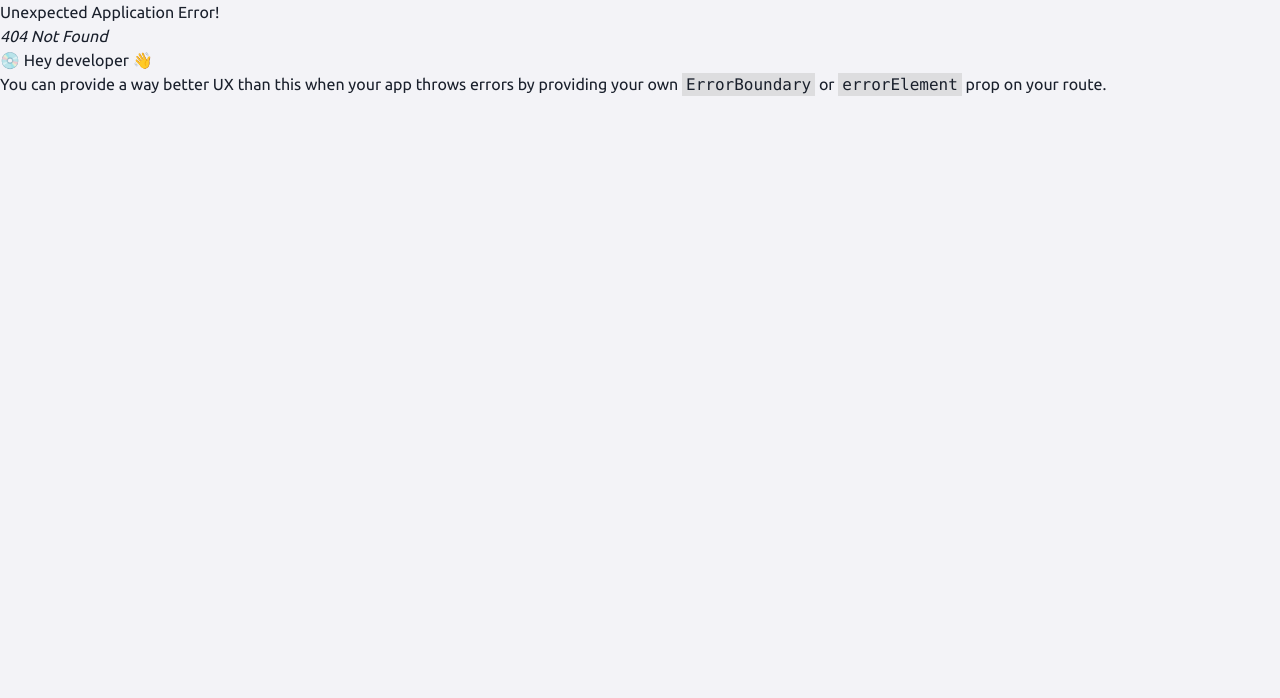
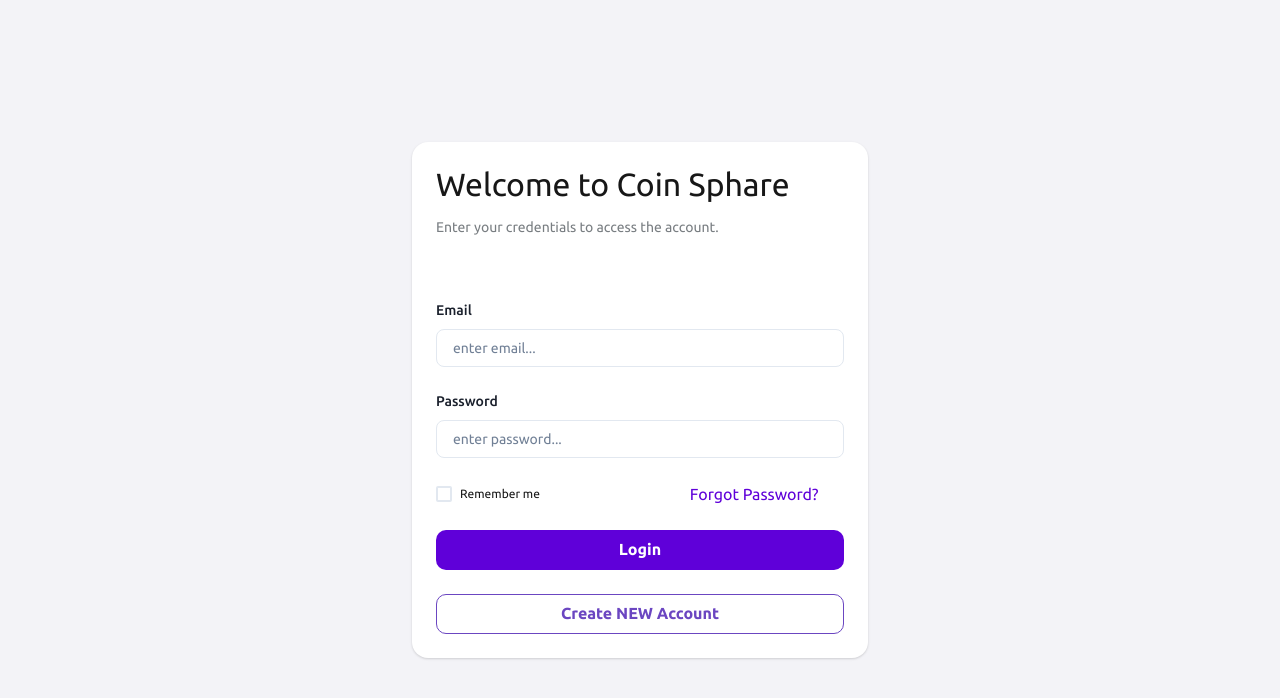
Before and after one commit to rrabia133-sketch/Authentication_CoinSphare, a React (Vite) app in the folder app/: page /signin in a window 1280 px wide. Before the commit this address had no page. Shown: the top 698 px of the page. Built offline with nearby package versions, Linux system fonts and the light colour scheme.

Commit message:
login page  and signup page ready

```diff
--- a/app/package.json
+++ b/app/package.json
@@ -14,11 +14,13 @@
     "@emotion/react": "^11.11.1",
     "@emotion/styled": "^11.11.0",
     "@fontsource/ubuntu": "^5.0.3",
+    "formik": "^2.4.6",
     "framer-motion": "^10.12.16",
     "react": "^18.2.0",
     "react-dom": "^18.2.0",
     "react-icons": "^4.9.0",
-    "react-router-dom": "^6.13.0"
+    "react-router-dom": "^6.13.0",
+    "yup": "^1.7.1"
   },
   "devDependencies": {
     "@types/react": "^18.0.37",
--- a/app/src/App.jsx
+++ b/app/src/App.jsx
@@ -4,6 +4,7 @@
 import Support from "./pages/Support/Support";
 import TransactionPage from "./pages/Transaction/Transaction";
 import Signup from "./pages/Auth/signup/Signup";
+import Signin from "./pages/Auth/signin/Signin";
 const router = createBrowserRouter([
   {
     path: "/",
@@ -21,6 +22,10 @@
     path: "/signup",
     element: <Signup />,
   },
+  {
+    path: "/signin",
+    element: <Signin />,
+  },
 ]);
 
 function App() {
--- /dev/null
+++ b/app/src/pages/Auth/signin/Signin.jsx
@@ -0,0 +1,102 @@
+import {
+  Card,
+  Container,
+  Center,
+  Text,
+  Stack,
+  FormControl,
+  FormLabel,
+  Flex,
+  Checkbox,
+  Input,
+  Button,
+} from "@chakra-ui/react";
+import { Link } from "react-router-dom";
+import { Formik, Form, Field, ErrorMessage } from "formik";
+import { object, string, ref } from "yup";
+
+const SigninValidation = object({
+  email: string().email("email is invalid").required("email is required"),
+  password: string()
+    .min(6, "password must be atleast 6 charactor")
+    .required("password is required"),
+});
+
+function Signin() {
+  return (
+    <div>
+      <Container>
+        <Center minH="100vh">
+          <Card w="456px" borderRadius="1rem" p="6">
+            <Text textStyle="h1">Welcome to Coin Sphare</Text>
+            <Text textStyle="p2" color="black.60" mt="4">
+              Enter your credentials to access the account.
+            </Text>
+            <Formik
+              initialValues={{
+                email: "",
+                password: "",
+              }}
+              onSubmit={(values) => {
+                console.log(values);
+              }}
+              validationSchema={SigninValidation}
+            >
+              <Form>
+                <Stack mt="10" spacing="6">
+                  <Flex gap="4"></Flex>
+                  <FormControl>
+                    <FormLabel htmlFor="email">Email</FormLabel>
+                    <Field
+                      as={Input}
+                      name="email"
+                      placeholder="enter email..."
+                    />
+                    <ErrorMessage
+                      name="email"
+                      component={Text}
+                      color="red.500"
+                      fontSize="sm"
+                    />
+                  </FormControl>
+                  <FormControl>
+                    <FormLabel htmlFor="password">Password</FormLabel>
+                    <Field
+                      as={Input}
+                      name="password"
+                      type="password"
+                      placeholder="enter password..."
+                    />
+                    <ErrorMessage
+                      name="password"
+                      component={Text}
+                      color="red.500"
+                      fontSize="sm"
+                    />
+                  </FormControl>
+                  <Flex gap="150px">
+                    <Checkbox>
+                      <Text textStyle="p3">Remember me</Text>
+                    </Checkbox>
+                    <Link to="/ForgotPassword">
+                      <Text as="span" color="p.purple">
+                        Forgot Password?
+                      </Text>
+                    </Link>
+                  </Flex>
+
+                  <Button type="submit">Login</Button>
+                  <Button variant="outline">
+                    <Link to="/Signup">Create NEW Account </Link>
+                  </Button>
+                </Stack>
+              </Form>
+            </Formik>
+          </Card>
+        </Center>
+      </Container>
+    </div>
+  );
+}
+
+export default Signin;
--- a/app/src/pages/Auth/signup/Signup.jsx
+++ b/app/src/pages/Auth/signup/Signup.jsx
@@ -9,7 +9,23 @@
   Flex,
   Checkbox,
   Input,
+  Button,
 } from "@chakra-ui/react";
+import { Link } from "react-router-dom";
+import { Formik, Form, Field, ErrorMessage } from "formik";
+import { object, string, ref } from "yup";
+
+const signupValidation = object({
+  name: string().required("name is required"),
+  surname: string().required("surname is required"),
+  email: string().email("email is invalid").required("email is required"),
+  password: string()
+    .min(6, "password must be atleast 6 charactor")
+    .required("password is required"),
+  repeatpassword: string()
+    .oneOf([ref("password"), null], "passwords must match")
+    .required("repeat password is required"),
+});
 
 function Signup() {
   return (
@@ -21,41 +37,89 @@
             <Text textStyle="p2" color="black.60" mt="4">
               Create a Free account by filling Data below
             </Text>
-            <Stack mt="10">
+            <Formik
+              initialValues={{
+                name: "",
+                surname: "",
+                email: "",
+                password: "",
+                repeatpassword: "",
+              }}
+              onSubmit={(values) => {
+                console.log(values);
+              }}
+              validationSchema={signupValidation}
+            >
+              <Form>
+                <Stack mt="10" spacing="6">
                   <Flex gap="4">
                     <FormControl>
                       <FormLabel htmlFor="name"> Name</FormLabel>
-                  <Input name="name" placeholder="enter name..." />
+                      <Field
+                        as={Input}
+                        name="name"
+                        placeholder="enter name..."
+                      />
+                      <ErrorMessage name="name" component={Text} color="red.500" fontSize="sm" />
                     </FormControl>
                     <FormControl>
                       <FormLabel htmlFor="surname">SurName</FormLabel>
-                  <Input name="surname" placeholder="enter surname..." />
+                      <Field
+                        as={Input}
+                        name="surname"
+                        placeholder="enter surname..."
+                      />
+                      <ErrorMessage name="surname" component={Text} color="red.500" fontSize="sm" />
                     </FormControl>
                   </Flex>
                   <FormControl>
                     <FormLabel htmlFor="email">Email</FormLabel>
-                <Input name="email" placeholder="enter email..." />
+                    <Field
+                      as={Input}
+                      name="email"
+                      placeholder="enter email..."
+                    />
+                    <ErrorMessage name="email" component={Text} color="red.500" fontSize="sm" />
                   </FormControl>
                   <FormControl>
                     <FormLabel htmlFor="password">Password</FormLabel>
-                <Input
+                    <Field
+                      as={Input}
                       name="password"
                       type="password"
                       placeholder="enter password..."
                     />
+                    <ErrorMessage name="password" component={Text} color="red.500" fontSize="sm" />
                   </FormControl>
                   <FormControl>
-                <FormLabel htmlFor="repeatpassword">Repeat password</FormLabel>
-                <Input
+                    <FormLabel htmlFor="repeatpassword">
+                      Repeat password
+                    </FormLabel>
+                    <Field
+                      as={Input}
                       name="repeatpassword"
                       type="password"
                       placeholder="enter repeat password..."
                     />
+                    <ErrorMessage name="repeatpassword" component={Text} color="red.500" fontSize="sm" />
                   </FormControl>
                   <Checkbox>
-                <Text textStyle="p3">i agree with terms and Condition.</Text>
+                    <Text textStyle="p3">
+                      i agree with terms and Condition.
+                    </Text>
                   </Checkbox>
+                  <Button type="submit">Create Account</Button>
+                  <Text>
+                    Already have an Account?
+                    <Link to="/Signin">
+                      <Text as="span" color="p.purple">
+                        Login
+                      </Text>
+                    </Link>
+                  </Text>
                 </Stack>
+              </Form>
+            </Formik>
           </Card>
         </Center>
       </Container>
```
Also changed, not shown: 1 other file (tests, documents, lock files or other folders). Lines whose indentation alone changed are shown as unchanged.
